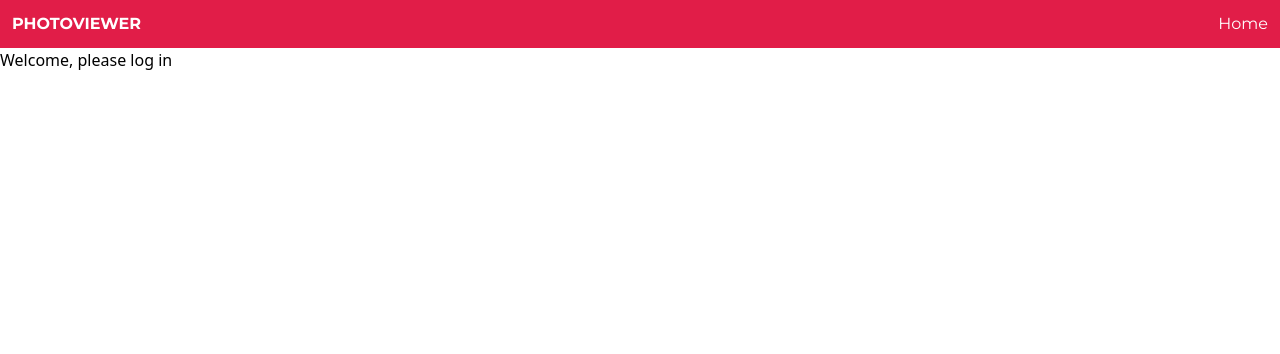
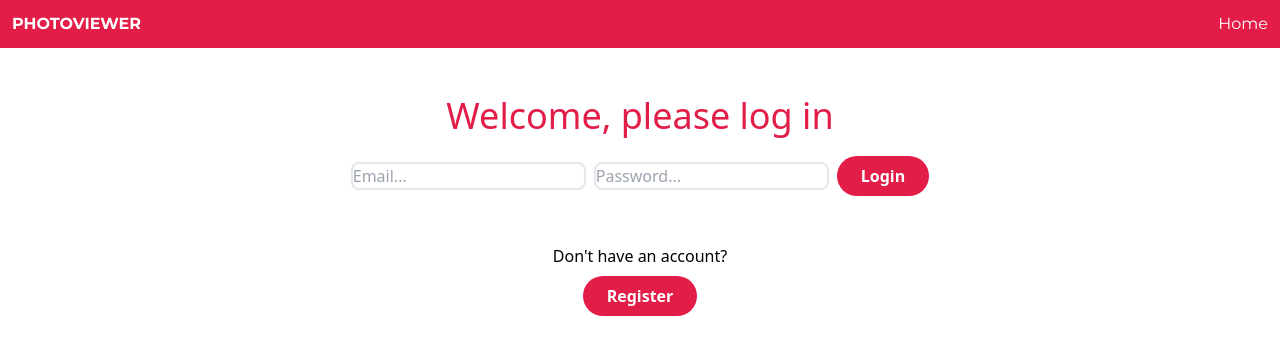
Before and after one commit to Agge20/Photoviewer, a React (Create React App) app: page / in a window 1280 px wide. Shown: the top 354 px of the page. Built offline with nearby package versions, Linux system fonts and the light colour scheme; no server answers.

Commit message:
Created the register and login functionality

```diff
--- a/public/index.html
+++ b/public/index.html
@@ -9,6 +9,7 @@
       name="description"
       content="Web site created using create-react-app"
     />
+
     <link rel="apple-touch-icon" href="%PUBLIC_URL%/logo192.png" />
     <!--
       manifest.json provides metadata used when your web app is installed on a
@@ -24,7 +25,9 @@
       work correctly both with client-side routing and a non-root public URL.
       Learn how to configure a non-root public URL by running `npm run build`.
     -->
-    <title>React App</title>
+    <!-- UIkit CSS -->
+
+    <title>Photoviewer</title>
   </head>
   <body>
     <noscript>You need to enable JavaScript to run this app.</noscript>
--- a/src/App.js
+++ /dev/null
@@ -1,22 +0,0 @@
-import { Routes, Route } from "react-router-dom";
-
-// views
-import Welcome from "./views/Welcome";
-
-// components
-import Navbar from "./components/Navbar";
-
-function App() {
-  return (
-    <main className="flex items-center flex-col w-full">
-      <div className="max-w-screen-2xl border-blue-600 h-full w-full">
-        <Navbar />
-        <Routes>
-          <Route path="/" element={<Welcome />} />
-        </Routes>
-      </div>
-    </main>
-  );
-}
-
-export default App;
--- /dev/null
+++ b/src/App.jsx
@@ -0,0 +1,26 @@
+import React from "react";
+import { Routes, Route } from "react-router-dom";
+
+// views
+import Welcome from "./views/Welcome";
+import Register from "./views/Register";
+import Albums from "./views/Albums";
+// components
+import Navbar from "./components/Navbar";
+
+function App() {
+  return (
+    <main className="flex items-center flex-col w-full bg-rose-600">
+      <div className="max-w-screen-2xl border-blue-600 w-full min-h-screen bg-white shadow-lg">
+        <Navbar />
+        <Routes>
+          <Route path="/" element={<Welcome />} />
+          <Route path="/register" element={<Register />} />
+          <Route path="/albums" element={<Albums />} />
+        </Routes>
+      </div>
+    </main>
+  );
+}
+
+export default App;
--- /dev/null
+++ b/src/context/AuthContext.jsx
@@ -0,0 +1,38 @@
+import React, { createContext, useContext, useEffect, useState } from "react";
+import {
+  createUserWithEmailAndPassword,
+  signInWithEmailAndPassword,
+} from "firebase/auth";
+import { auth } from "../firebase/index";
+
+const AuthContext = createContext();
+
+const useAuthContext = () => {
+  return useContext(AuthContext);
+};
+
+const AuthContextProvider = ({ children }) => {
+  // function to register a new user
+  const register = (email, password) => {
+    return createUserWithEmailAndPassword(auth, email, password);
+  };
+
+  // function to login a registered user
+  const login = (email, password) => {
+    return signInWithEmailAndPassword(auth, email, password);
+  };
+
+  // the values that shall be provided to the children
+  const contextValues = {
+    register,
+    login,
+  };
+
+  return (
+    <AuthContext.Provider value={contextValues}>
+      {children}
+    </AuthContext.Provider>
+  );
+};
+
+export { useAuthContext, AuthContextProvider as default };
--- a/src/firebase/index.js
+++ b/src/firebase/index.js
@@ -1,12 +1,24 @@
 import { initializeApp } from "firebase/app";
 import { getFirestore } from "firebase/firestore";
 import { getStorage } from "firebase/storage";
+import { getAuth } from "firebase/auth";
 
 const firebaseConfig = {
-  apiKey: process.env.apiKey,
-  authDomain: process.env.authDomain,
-  projectId: process.env.projectId,
-  storageBucket: process.env.storageBucket,
-  messagingSenderId: process.env.messagingSenderId,
-  appId: process.env.appId,
+  apiKey: process.env.REACT_APP_API,
+  authDomain: "photoviewer-7f53f.firebaseapp.com",
+  projectId: "photoviewer-7f53f",
+  storageBucket: "photoviewer-7f53f.appspot.com",
+  messagingSenderId: "188109686202",
+  appId: "1:188109686202:web:ff2a2b8839d047d3ea4983",
 };
+
+// start firebase connection
+const app = initializeApp(firebaseConfig);
+
+const db = getFirestore(app);
+
+const storage = getStorage(app);
+
+const auth = getAuth();
+
+export { app, db, storage, auth };
--- a/src/index.js
+++ b/src/index.js
@@ -3,11 +3,14 @@ import ReactDOM from "react-dom";
 import "./index.css";
 import App from "./App";
 import { BrowserRouter } from "react-router-dom";
+import AuthContextProvider from "./context/AuthContext";
 
 ReactDOM.render(
   <React.StrictMode>
     <BrowserRouter>
-      <App />
+      <AuthContextProvider>
+        <App />
+      </AuthContextProvider>
     </BrowserRouter>
   </React.StrictMode>,
   document.getElementById("root")
--- /dev/null
+++ b/src/views/Albums.jsx
@@ -0,0 +1,11 @@
+import React from "react";
+
+const Albums = () => {
+  return (
+    <div className="flex justify-center">
+      <h2 className="text-4xl mt-12 mb-6">Here are your albums</h2>
+    </div>
+  );
+};
+
+export default Albums;
--- /dev/null
+++ b/src/views/Register.jsx
@@ -0,0 +1,53 @@
+import React, { useRef, useEffect, useState } from "react";
+import { useAuthContext } from "../context/AuthContext";
+import { useNavigate } from "react-router-dom";
+
+const Register = () => {
+  const { register } = useAuthContext();
+  const navigate = useNavigate();
+  const email = useRef();
+  const password = useRef();
+  const [error, setError] = useState(null);
+
+  useEffect(() => {
+    console.log("email value is now: ", email.current.value);
+    console.log("password value is now: ", password.current.value);
+  }, [email, password]);
+
+  const handleRegister = async (e) => {
+    e.preventDefault();
+
+    try {
+      await register(email.current.value, password.current.value);
+      navigate("/");
+    } catch (err) {
+      setError(err.message);
+    }
+  };
+
+  return (
+    <div className="flex flex-col justify-center items-center mt-24">
+      <h2 className="text-4xl mb-6">Signup</h2>{" "}
+      {error && <span className="font-bold text-rose-600">{error}</span>}
+      <form onSubmit={handleRegister}>
+        <input
+          type="email"
+          className="border-2 rounded-lg"
+          ref={email}
+          placeholder="Email..."
+        />
+        <input
+          className="border-2 ml-2 rounded-lg"
+          ref={password}
+          placeholder="Password..."
+          type="password"
+        />
+        <button className="ml-2 pt-2 pb-2 pl-6 pr-6 bg-rose-600 text-white font-bold rounded-full">
+          Register
+        </button>
+      </form>
+    </div>
+  );
+};
+
+export default Register;
--- a/src/views/Welcome.jsx
+++ b/src/views/Welcome.jsx
@@ -1,9 +1,55 @@
-import React from "react";
+import React, { useRef, useState } from "react";
+import { useAuthContext } from "../context/AuthContext";
+import { Link } from "react-router-dom";
+import { useNavigate } from "react-router-dom";
 
 const Welcome = () => {
+  const [error, setError] = useState(null);
+  const email = useRef();
+  const password = useRef();
+  const navigate = useNavigate();
+  const { login } = useAuthContext();
+
+  const handleLogin = async (e) => {
+    e.preventDefault();
+
+    try {
+      await login(email.current.value, password.current.value);
+      navigate("/albums");
+    } catch (err) {
+      setError(err.message);
+    }
+  };
+
   return (
-    <div className="border-red-600">
-      <h1>Welcome, please log in</h1>
+    <div className="h-min-screen flex flex-col justify-center items-center mt-12 ">
+      <h1 className="text-4xl mb-5 text-rose-600 ">Welcome, please log in</h1>
+      {error && <span className="font-bold text-rose-600">{error}</span>}
+      <form onSubmit={handleLogin}>
+        <input
+          type="email"
+          className="border-2 rounded-lg"
+          ref={email}
+          placeholder="Email..."
+        />
+        <input
+          type="password"
+          className="border-2 ml-2 rounded-lg"
+          ref={password}
+          placeholder="Password..."
+        />
+        <button className="pt-2 pb-2 pl-6 pr-6 bg-rose-600 text-white font-bold rounded-full ml-2">
+          Login
+        </button>
+      </form>
+      <h3 className="mt-12 mb-2">Don't have an account?</h3>
+
+      <Link
+        to="/register"
+        className="pt-2 pb-2 pl-6 pr-6 bg-rose-600 text-white font-bold rounded-full"
+      >
+        Register
+      </Link>
     </div>
   );
 };
```
Also changed, not shown: 1 other file (tests, documents, lock files or other folders).
